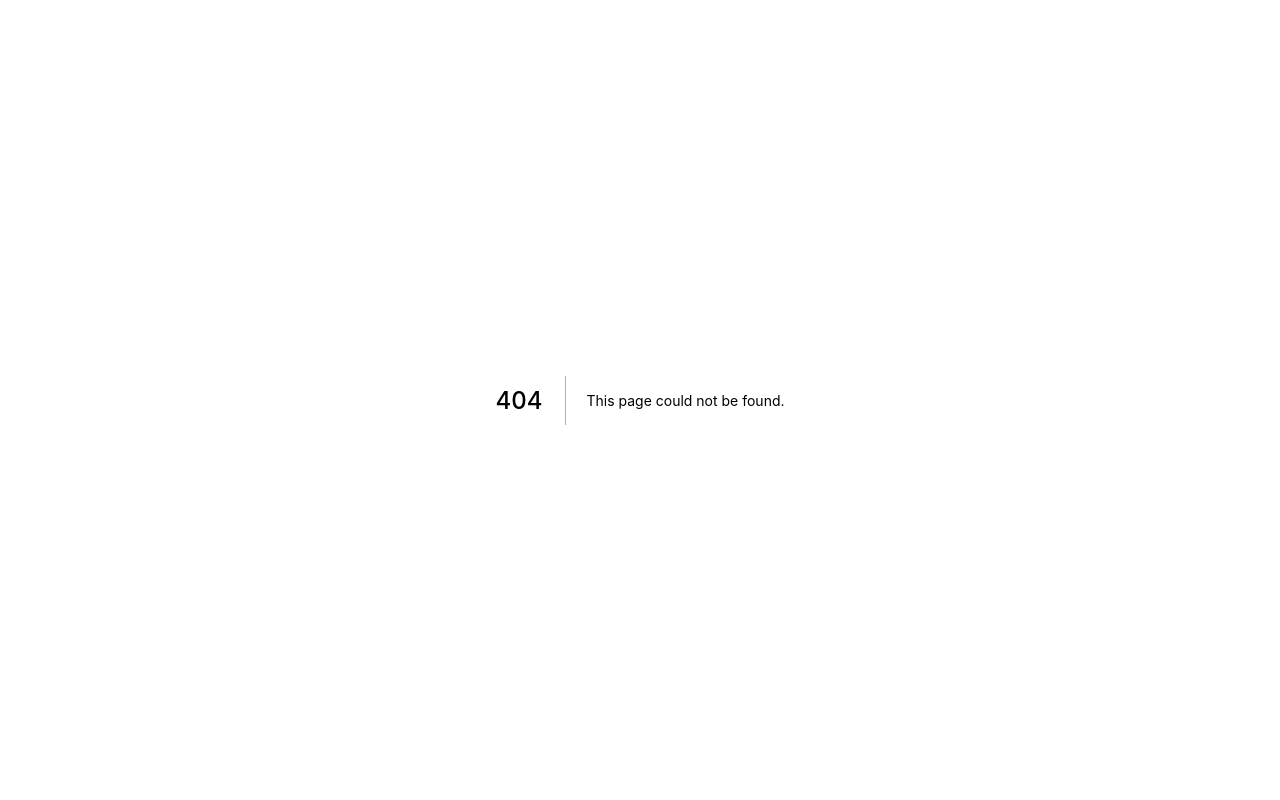
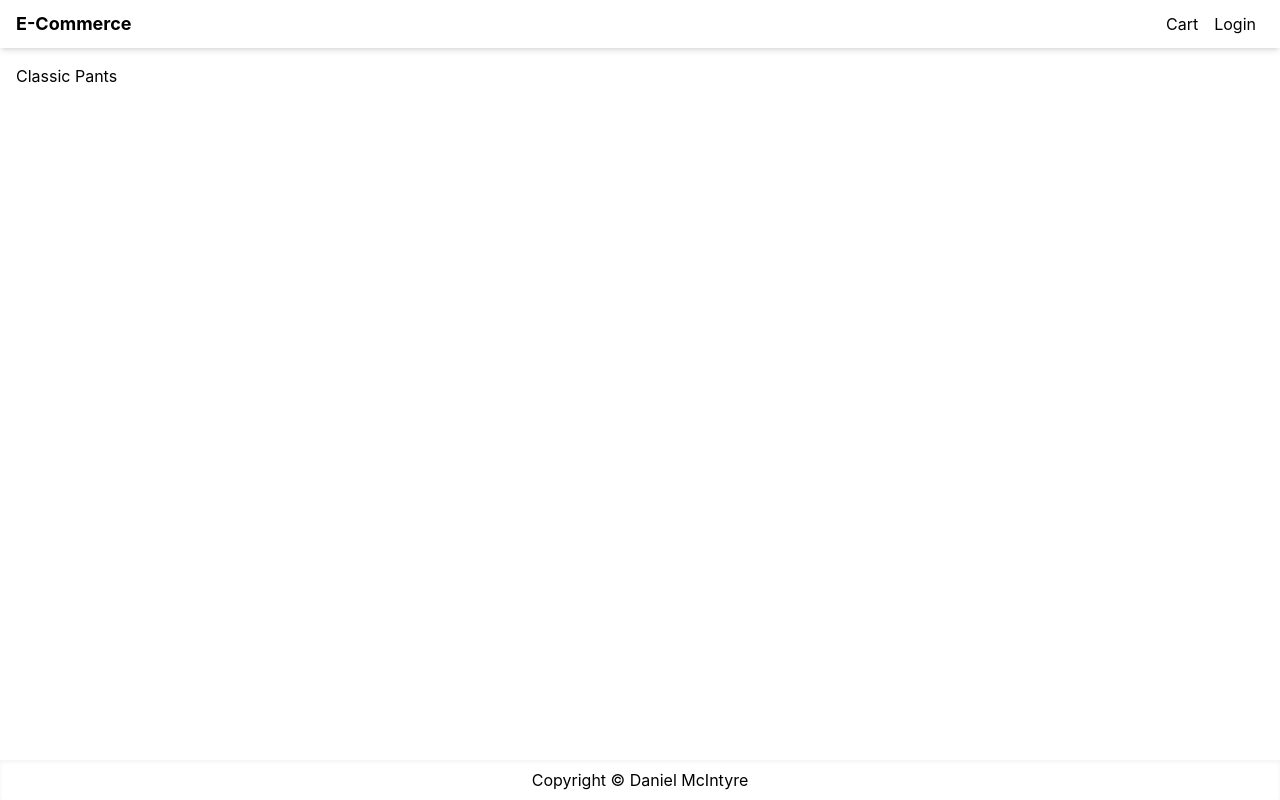
Before and after one commit to DanielMcIntyre2022/NextJS-ECommerce-Site, a Next.js app: page /product/classic-pants in a window 1280 px wide. Before the commit this address had no page. Built offline with nearby package versions, Linux system fonts and the light colour scheme.

Commit message:
initial setup of product details page

```diff
--- a/package.json
+++ b/package.json
@@ -14,6 +14,7 @@
     "react-dom": "18.2.0"
   },
   "devDependencies": {
+    "@types/react": "^18.0.20",
     "autoprefixer": "^10.4.10",
     "eslint": "8.23.1",
     "eslint-config-next": "12.3.0",
--- /dev/null
+++ b/pages/product/[slug].js
@@ -0,0 +1,20 @@
+import Layout from '../../components/Layout';
+import {useRouter} from 'next/router';
+import data from '../../utils/data';
+
+const ProductScreen = () => {
+
+    const {query} = useRouter();
+    const {slug} = query;
+    const product = data.products.find(x => x.slug === slug);
+    if (!product) {
+        return <div>Product Not Found</div>
+    }
+    return (
+        <Layout title={product.name}>
+            <h1>{product.name}</h1>
+        </Layout>
+    )
+}
+
+export default ProductScreen;
```
Also changed, not shown: 1 other file (tests, documents, lock files or other folders).
